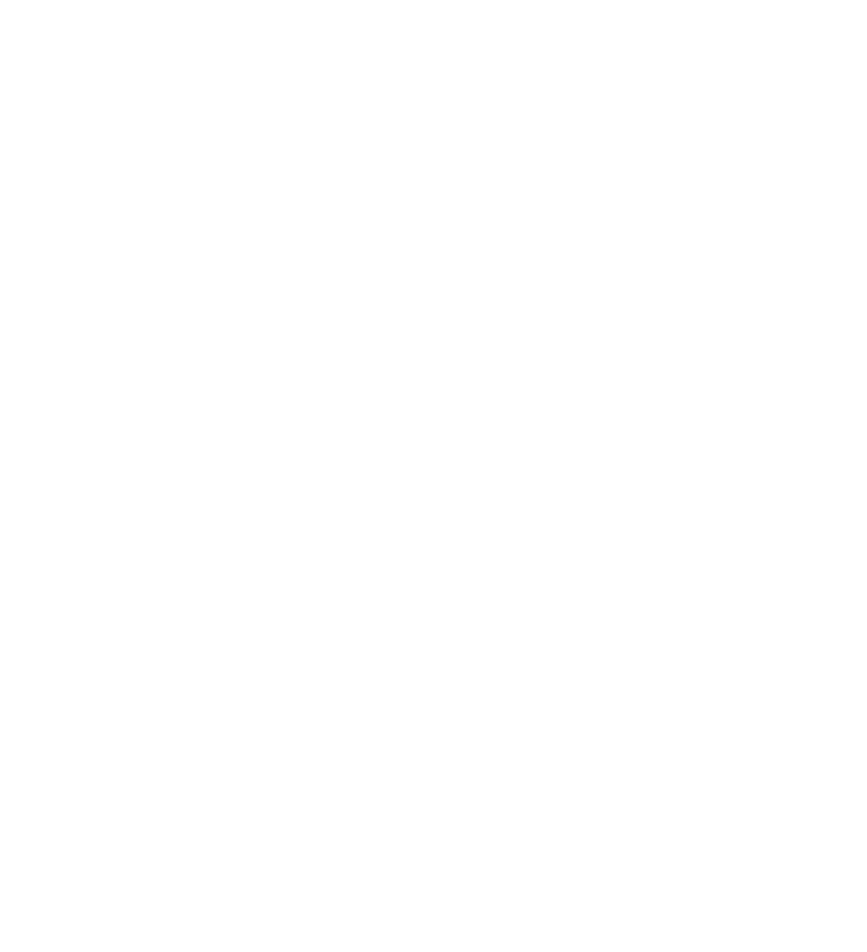
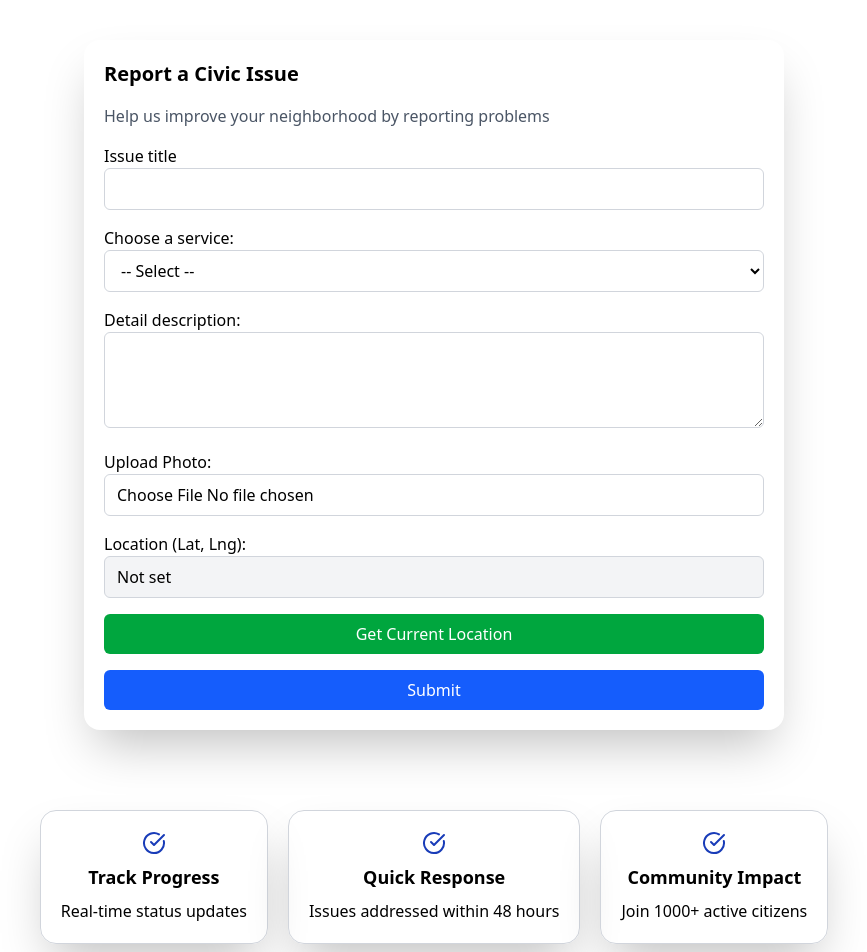
Before and after one commit to Supratik-Ray/spark-civic, a React (Vite) app: page /report in a window 1280 px wide. Before the commit this address had no page. Shown: the top 952 px of the page, without its empty margins (206-1073 px from the left). Before the commit the page ends 800 px from the top, so only its background shows below. Built offline with nearby package versions, Linux system fonts and the light colour scheme.

Commit message:
add report-form

```diff
--- a/package.json
+++ b/package.json
@@ -12,10 +12,13 @@
   "dependencies": {
     "@supabase/supabase-js": "^2.57.4",
     "@tailwindcss/vite": "^4.1.13",
+    "formik": "^2.4.6",
     "react": "^19.1.1",
     "react-dom": "^19.1.1",
+    "react-icons": "^5.5.0",
     "react-router-dom": "^7.9.1",
-    "tailwindcss": "^4.1.13"
+    "tailwindcss": "^4.1.13",
+    "yup": "^1.7.0"
   },
   "devDependencies": {
     "@eslint/js": "^9.35.0",
--- /dev/null
+++ b/src/pages/ReportForm.jsx
@@ -0,0 +1,263 @@
+import React from "react";
+import { Formik, Form, Field, ErrorMessage } from "formik";
+import { reportFormSchema } from "../schema";
+import { createIssueWithImage } from "../supabase/api/issues";
+
+// Map service to categoryId
+const serviceToCategoryId = {
+  road: 2,
+  electricity: 1,
+  water: 3,
+  garbage: 4,
+};
+
+function ReportForm() {
+  return (
+    <div className="flex flex-col justify-center items-center">
+      <Formik
+        initialValues={{
+          title: "",
+          service: "",
+          description: "",
+          location: [],
+          photo: null,
+        }}
+        validationSchema={reportFormSchema}
+        onSubmit={async (values, { setSubmitting, resetForm }) => {
+          try {
+            if (values.location.length !== 2) {
+              alert("Please get your location first.");
+              setSubmitting(false);
+              return;
+            }
+
+            const categoryId = serviceToCategoryId[values.service] || null;
+
+            const response = await createIssueWithImage({
+              title: values.title,
+              description: values.description,
+              categoryId,
+              locationCoords: values.location,
+              file: values.photo,
+              createdBy: "5b243f72-6cd0-497b-bd5e-1988c6af1189",
+            });
+
+            if (response.success) {
+              alert("Issue reported successfully!");
+              resetForm();
+            } else {
+              console.error(response.error);
+              alert("Failed to report issue. Check console for details.");
+            }
+          } catch (error) {
+            console.error(error);
+            alert("An unexpected error occurred.");
+          } finally {
+            setSubmitting(false);
+          }
+        }}
+      >
+        {({ setFieldValue, isSubmitting, values }) => (
+          <Form className="border-0 shadow-2xl p-5 m-10 rounded-2xl max-w-[700px] w-full space-y-4">
+            <h1 className="text-xl font-bold">Report a Civic Issue</h1>
+            <p className="text-gray-600">
+              Help us improve your neighborhood by reporting problems
+            </p>
+
+            <div>
+              <label htmlFor="title" className="block font-medium">
+                Issue title
+              </label>
+              <Field
+                type="text"
+                name="title"
+                id="title"
+                className="w-full border border-gray-300 rounded-md px-3 py-2 focus:outline-none focus:ring-2 focus:ring-blue-500"
+              />
+              <ErrorMessage
+                name="title"
+                component="div"
+                className="text-red-500 text-sm"
+              />
+            </div>
+
+            <div>
+              <label htmlFor="service" className="block font-medium">
+                Choose a service:
+              </label>
+              <Field
+                as="select"
+                name="service"
+                id="service"
+                className="w-full border border-gray-300 rounded-md px-3 py-2 focus:outline-none focus:ring-2 focus:ring-blue-500"
+              >
+                <option value="">-- Select --</option>
+                <option value="road">🛣️ Road</option>
+                <option value="electricity">⚡ Electricity</option>
+                <option value="water">💧 Water</option>
+                <option value="garbage">🗑️ Garbage</option>
+              </Field>
+              <ErrorMessage
+                name="service"
+                component="div"
+                className="text-red-500 text-sm"
+              />
+            </div>
+
+
+            <div>
+              <label htmlFor="description" className="block font-medium">
+                Detail description:
+              </label>
+              <Field
+                as="textarea"
+                name="description"
+                id="description"
+                className="w-full border border-gray-300 rounded-md px-3 h-24 py-2 focus:outline-none focus:ring-2 focus:ring-blue-500"
+              />
+              <ErrorMessage
+                name="description"
+                component="div"
+                className="text-red-500 text-sm"
+              />
+            </div>
+
+            <div>
+              <label htmlFor="photo" className="block font-medium">
+                Upload Photo:
+              </label>
+              <input
+                id="photo"
+                name="photo"
+                type="file"
+                accept="image/*"
+                onChange={(event) =>
+                  setFieldValue("photo", event.currentTarget.files[0])
+                }
+                className="w-full border border-gray-300 rounded-md px-3 py-2"
+              />
+              <ErrorMessage
+                name="photo"
+                component="div"
+                className="text-red-500 text-sm"
+              />
+              {values.photo && (
+                <img
+                  src={URL.createObjectURL(values.photo)}
+                  alt="Preview"
+                  className="mt-2 w-32 h-32 object-cover rounded-md border"
+                />
+              )}
+            </div>
+
+
+            <div>
+              <label className="block font-medium">Location (Lat, Lng):</label>
+              <div className="w-full border border-gray-300 rounded-md px-3 py-2 bg-gray-100">
+                {values.location.length === 2
+                  ? `${values.location[0]}, ${values.location[1]}`
+                  : "Not set"}
+              </div>
+            </div>
+
+
+            <button
+              type="button"
+              onClick={() => {
+                if (navigator.geolocation) {
+                  navigator.geolocation.getCurrentPosition(
+                    (position) =>
+                      setFieldValue("location", [
+                        position.coords.latitude,
+                        position.coords.longitude,
+                      ]),
+                    (error) => alert("Error getting location: " + error.message)
+                  );
+                } else {
+                  alert("Geolocation is not supported by this browser.");
+                }
+              }}
+              className="cursor-pointer w-full bg-green-600 text-white py-2 px-4 rounded-md hover:bg-green-700"
+            >
+              Get Current Location
+            </button>
+
+            {/* Submit */}
+            <button
+              type="submit"
+              disabled={isSubmitting}
+              className=" cursor-pointer w-full bg-blue-600 text-white py-2 px-4 rounded-md hover:bg-blue-700 disabled:opacity-50"
+            >
+              {isSubmitting ? "Submitting..." : "Submit"}
+            </button>
+          </Form>
+        )}
+      </Formik>
+
+      {/* Quick Response Section */}
+      <div className="flex flex-col lg:flex-row items-center justify-center gap-5 w-full p-10">
+        <div className="border border-gray-300 shadow-2xl rounded-2xl max-w-fit max-h-fit p-5 flex flex-col gap-2 justify-center items-center">
+          <svg
+            className="text-blue-800 text-center"
+            xmlns="http://www.w3.org/2000/svg"
+            width="24"
+            height="24"
+            viewBox="0 0 24 24"
+            fill="none"
+            stroke="currentColor"
+            strokeWidth="2"
+            strokeLinecap="round"
+            strokeLinejoin="round"
+          >
+            <path d="M21.801 10A10 10 0 1 1 17 3.335"></path>
+            <path d="m9 11 3 3L22 4"></path>
+          </svg>
+          <h1 className="text-lg font-semibold">Track Progress</h1>
+          <p>Real-time status updates</p>
+        </div>
+
+        <div className="border border-gray-300 shadow-2xl rounded-2xl max-w-fit max-h-fit p-5 flex flex-col gap-2 justify-center items-center">
+          <svg
+            className="text-blue-800 text-center"
+            xmlns="http://www.w3.org/2000/svg"
+            width="24"
+            height="24"
+            viewBox="0 0 24 24"
+            fill="none"
+            stroke="currentColor"
+            strokeWidth="2"
+            strokeLinecap="round"
+            strokeLinejoin="round"
+          >
+            <path d="M21.801 10A10 10 0 1 1 17 3.335"></path>
+            <path d="m9 11 3 3L22 4"></path>
+          </svg>
+          <h1 className="text-lg font-semibold">Quick Response</h1>
+          <p>Issues addressed within 48 hours</p>
+        </div>
+
+        <div className="border border-gray-300 shadow-2xl rounded-2xl max-w-fit max-h-fit p-5 flex flex-col gap-2 justify-center items-center">
+          <svg
+            className="text-blue-800 text-center"
+            xmlns="http://www.w3.org/2000/svg"
+            width="24"
+            height="24"
+            viewBox="0 0 24 24"
+            fill="none"
+            stroke="currentColor"
+            strokeWidth="2"
+            strokeLinecap="round"
+            strokeLinejoin="round"
+          >
+            <path d="M21.801 10A10 10 0 1 1 17 3.335"></path>
+            <path d="m9 11 3 3L22 4"></path>
+          </svg>
+          <h1 className="text-lg font-semibold">Community Impact</h1>
+          <p>Join 1000+ active citizens</p>
+        </div>
+      </div>
+    </div>
+  );
+}
+
+export default ReportForm;
--- a/src/routes/AppRouter.jsx
+++ b/src/routes/AppRouter.jsx
@@ -1,11 +1,13 @@
 import { BrowserRouter, Routes, Route } from "react-router-dom";
 import HomePage from "../pages/HomePage";
+import ReportForm from "../pages/ReportForm";
 
 const AppRouter = () => {
   return (
     <BrowserRouter>
       <Routes>
         <Route path="/" element={<HomePage />} />
+        <Route path="/report" element={<ReportForm />} />
       </Routes>
     </BrowserRouter>
   );
--- /dev/null
+++ b/src/schema/index.jsx
@@ -0,0 +1,9 @@
+import * as Yup from 'yup';
+
+export const reportFormSchema =Yup.object({
+          title: Yup.string().required("Title is required"),
+          service: Yup.string().required("Please choose a service"),
+          description: Yup.string().required("Description is required"),
+          location: Yup.array().of(Yup.number()).length(2).required(),
+          photo: Yup.mixed().required("Photo is required"), // ✅ validate photo
+        });
```
Also changed, not shown: 1 other file (tests, documents, lock files or other folders).
